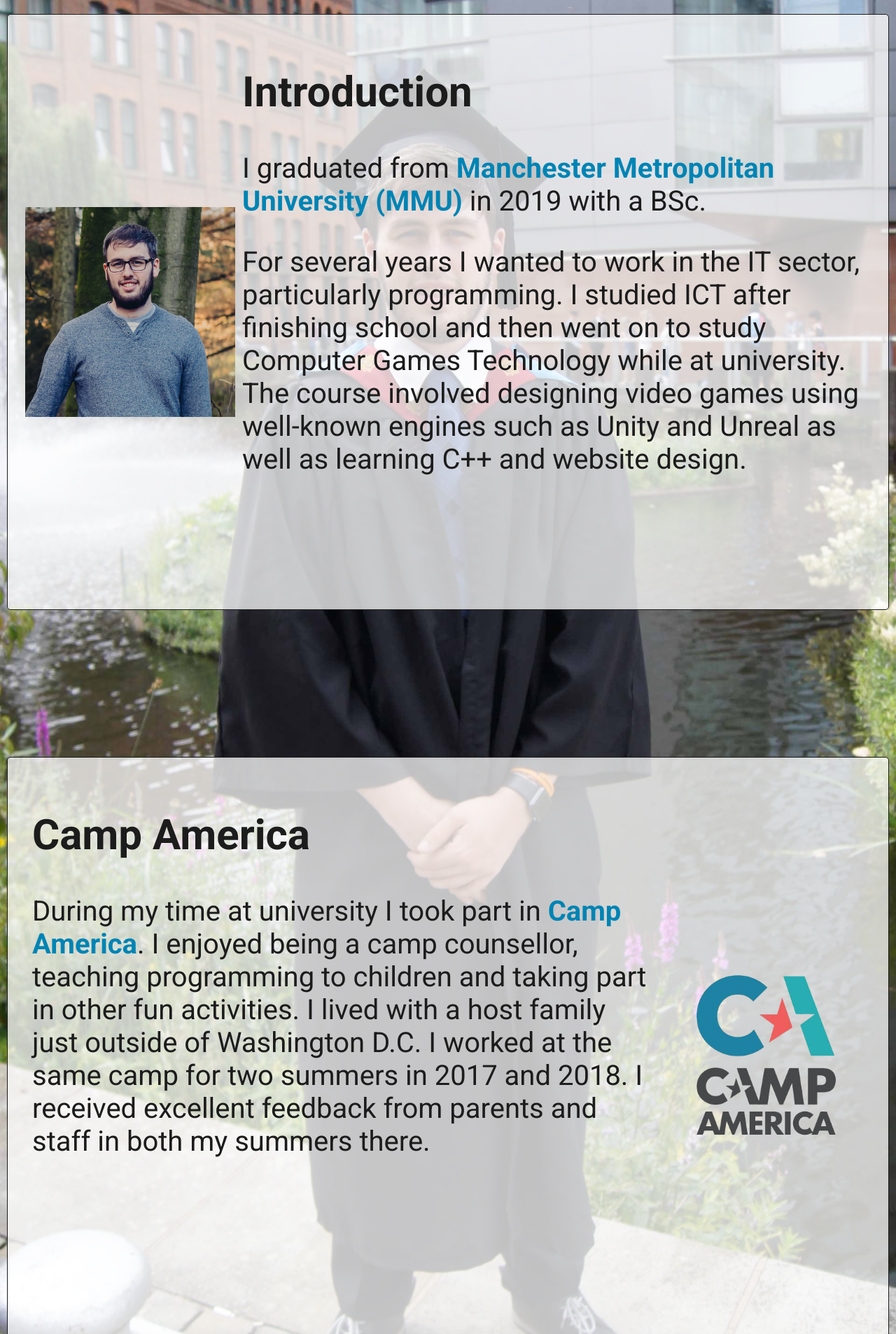
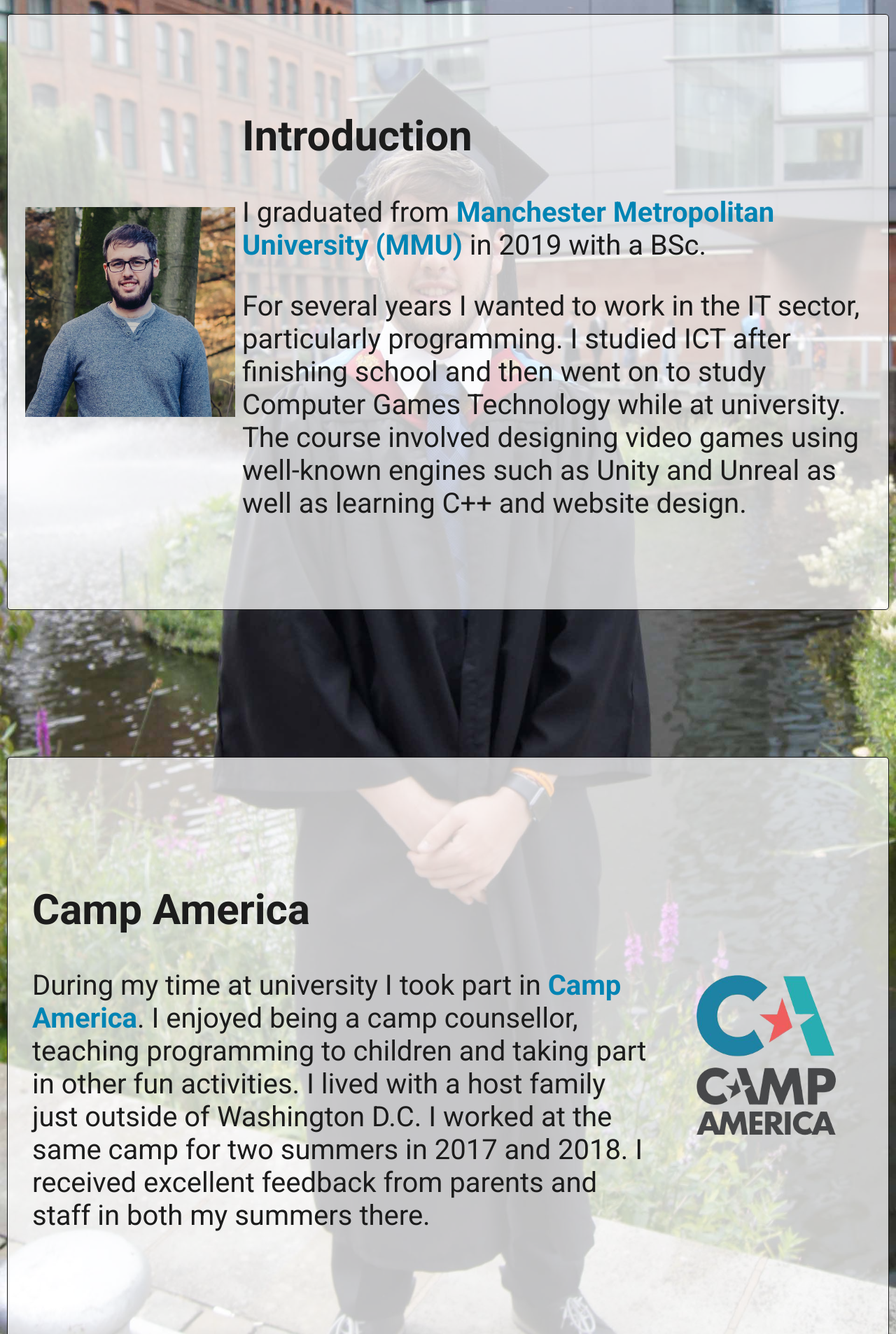
Before and after one commit to SimmsRyan97/lmonsol.github.io, a PHP site: page /about-me.html in a window 1280 px wide. Shown: the part 66-1973 px from the top of the page at 70% size. Run offline with PHP 8.4, Linux system fonts and the light colour scheme.

Commit message:
Update defaultStyle.css

```diff
--- a/css/defaultStyle.css
+++ b/css/defaultStyle.css
@@ -213,9 +213,9 @@ a.dark {
     background-color: #15202BBF;
 }
 
-.wrapper div {
+/* .wrapper div {
     height: 100%;
-}
+} */
 
 .wrapper img {
     max-width: 450px;
```
